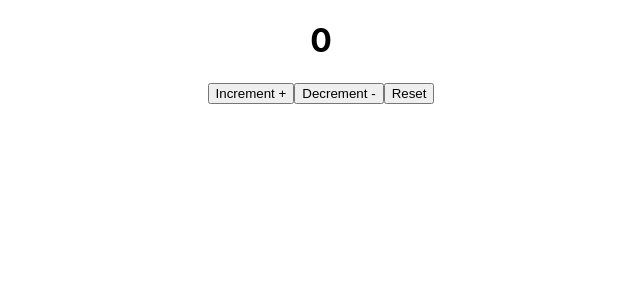
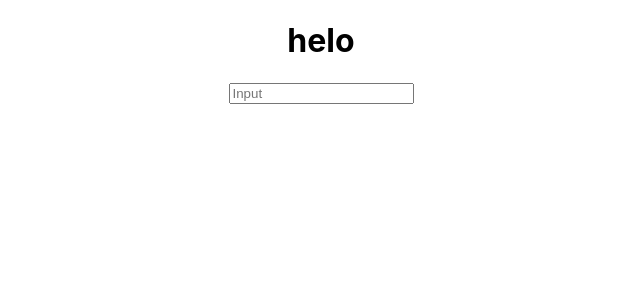
Before and after one commit to ShivamSainier/React-Hooks, a React (Create React App) app in the folder react_hooks/: page / in a window 1280 px wide. Shown: the top 300 px of the page, without its empty margins (319-959 px from the left). Built offline with nearby package versions, Linux system fonts and the light colour scheme.

Commit message:
Hendle Input via useReducer

```diff
--- a/react_hooks/src/App.js
+++ b/react_hooks/src/App.js
@@ -3,11 +3,12 @@ import './App.css';
 import Array_Hooks from './Hooks/Array_Hooks';
 import UseEffect from './Hooks/UseEffect';
 import UseReducer from './Hooks/UseReducer';
+import Input_useReducer from './Hooks/Input_useReducer';
 
 function App() {
   return (
     <div className="App">
-      <UseReducer />
+     <Input_useReducer />
     </div>
   );
 }
--- /dev/null
+++ b/react_hooks/src/Hooks/Input_useReducer.js
@@ -0,0 +1,21 @@
+import React,{useReducer} from 'react'
+
+function Input_useReducer() {
+    const reducer=(state,action)=>{
+        state=action
+        return state
+
+    }
+    const [value,setValue]=useReducer(reducer,"helo")
+    console.log(value)
+    return (
+        <div>
+            <h1>{value}</h1>
+            <input type="text" placeholder="Input" onChange={(event)=>{
+                setValue(event.target.value)
+            }}></input>
+        </div>
+    )
+}
+
+export default Input_useReducer
```
